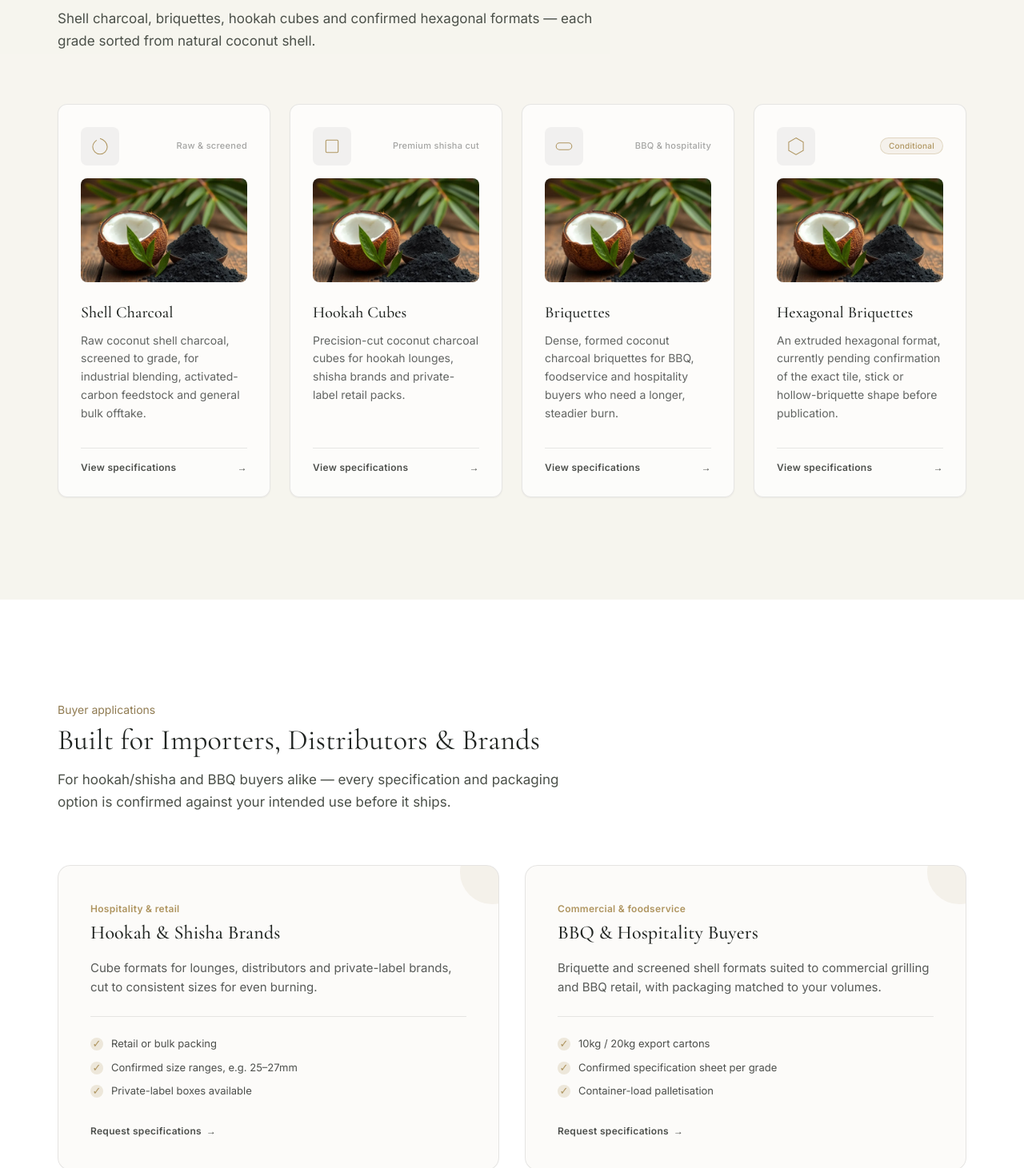
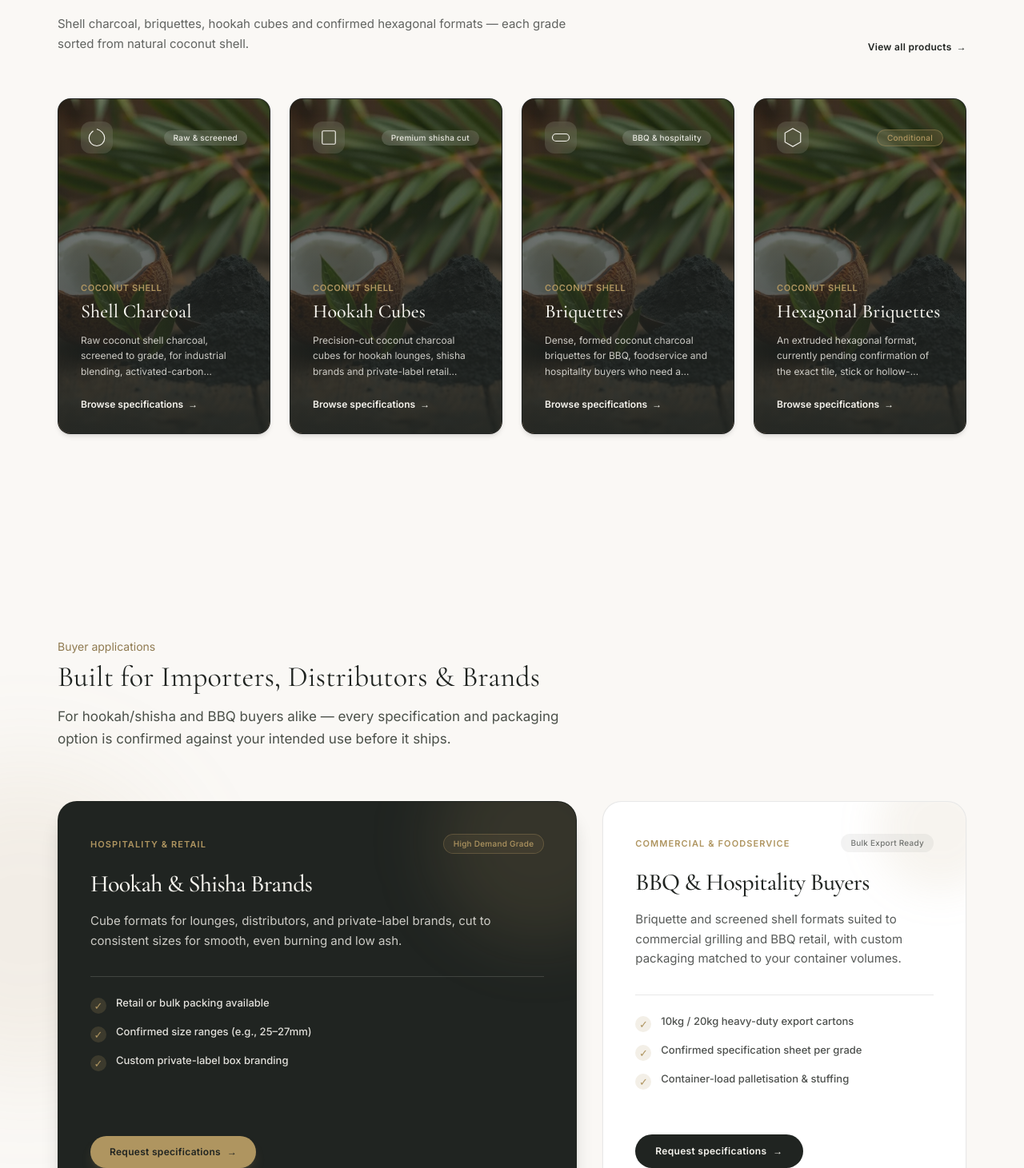
Before and after one commit to yashshingne33/shreeshyam-exports, a React (Vite) app: page / in a window 1280 px wide. Shown: the part 949-2410 px from the top of the page at 80% size. Built offline with nearby package versions, Linux system fonts and the light colour scheme.

Commit message:
Overall design of homepage has been updated.

```diff
--- a/src/pages/Home.jsx
+++ b/src/pages/Home.jsx
@@ -85,59 +85,88 @@ function Silhouette({ shape }) {
 
 function ProductRange() {
   return (
-    <section className="relative bg-ivory/60 py-24 sm:py-32">
+    <section className="relative bg-[#FAF8F5] py-24 sm:py-32">
       <div className="container mx-auto max-w-content px-6 lg:px-8">
-        <SectionHeading
-          kicker="Product range"
-          title="Choose the Format for Your Market"
-          body="Shell charcoal, briquettes, hookah cubes and confirmed hexagonal formats — each grade sorted from natural coconut shell."
-        />
 
-        <div className="mt-16 grid gap-6 sm:grid-cols-2 lg:grid-cols-4">
+        {/* Section Header with Top-Right Action Link */}
+        <div className="flex flex-col justify-between gap-4 md:flex-row md:items-end">
+          <div>
+            <span className="text-xs font-semibold uppercase tracking-widest text-brass">
+              Product range
+            </span>
+            <h2 className="mt-2 font-display text-3xl font-medium text-charcoal sm:text-4xl lg:text-5xl">
+              Choose the Format for Your Market
+            </h2>
+            <p className="mt-3 max-w-2xl text-[15px] leading-relaxed text-charcoal/70">
+              Shell charcoal, briquettes, hookah cubes and confirmed hexagonal formats — each grade sorted from natural coconut shell.
+            </p>
+          </div>
+          <Link
+            to="/products/"
+            className="inline-flex shrink-0 items-center gap-1.5 text-xs font-semibold tracking-wide text-charcoal transition-colors hover:text-brass"
+          >
+            View all products <span className="transition-transform duration-200 group-hover:translate-x-1">&rarr;</span>
+          </Link>
+        </div>
+
+        {/* Card Grid in Reference Style */}
+        <div className="mt-14 grid gap-6 sm:grid-cols-2 lg:grid-cols-4">
           {PRODUCTS.map((product) => (
             <Link
               key={product.slug}
               to={`/products/${product.slug}/`}
-              className="group relative flex flex-col justify-between rounded-xl border border-charcoal/10 bg-white/70 p-7 shadow-sm backdrop-blur-sm transition-all duration-300 hover:-translate-y-1.5 hover:border-brass/70 hover:bg-white hover:shadow-xl hover:shadow-brass/10"
+              className="group relative flex min-h-[420px] flex-col justify-between overflow-hidden rounded-2xl border border-charcoal/10 bg-charcoal p-7 text-ivory shadow-md transition-all duration-500 hover:-translate-y-1.5 hover:shadow-2xl hover:shadow-charcoal/30"
             >
-              <div>
-                <div className="flex items-center justify-between">
-                  <div className="flex h-12 w-12 items-center justify-center rounded-lg bg-charcoal/5 p-2.5 text-brass transition-colors duration-300 group-hover:bg-brass group-hover:text-charcoal">
+              {/* Full Background Image */}
+              <img
+                src={product.image}
+                alt={product.name}
+                loading="lazy"
+                className="absolute inset-0 h-full w-full object-cover transition-transform duration-700 group-hover:scale-105"
+              />
+
+              {/* Dark Gradient Overlay for Readability */}
+              <div className="absolute inset-0 bg-gradient-to-t from-charcoal/95 via-charcoal/70 to-charcoal/40 transition-opacity duration-300 group-hover:from-charcoal/90 group-hover:via-charcoal/60" />
+
+              {/* Top Row: Icon & Tag */}
+              <div className="relative z-10 flex items-center justify-between">
+                <div className="flex h-10 w-10 items-center justify-center rounded-xl bg-white/10 text-ivory backdrop-blur-md transition-colors duration-300 group-hover:bg-brass group-hover:text-charcoal">
                   <Silhouette shape={product.shape} />
                 </div>
                 {product.conditional ? (
-                    <span className="rounded-full border border-brass/30 bg-brass/10 px-2.5 py-0.5 text-[10px] font-medium tracking-wide text-brass">
+                  <span className="rounded-full border border-brass/40 bg-brass/20 px-3 py-0.5 text-[10px] font-medium tracking-wide text-brass backdrop-blur-md">
                     Conditional
                   </span>
                 ) : (
-                    <span className="text-[11px] font-medium tracking-wide text-charcoal/40">
-                      {product.tagline}
+                  <span className="rounded-full bg-white/15 px-3 py-0.5 text-[10px] font-medium tracking-wide text-ivory/90 backdrop-blur-md">
+                    {product.tagline || "Available"}
                   </span>
                 )}
               </div>
 
-                <div className="mt-4 aspect-[16/10] w-full overflow-hidden rounded-lg bg-charcoal/5">
-                  <img
-                    src={product.image}
-                    alt={product.name}
-                    loading="lazy"
-                    className="h-full w-full object-cover transition-transform duration-500 group-hover:scale-105"
-                  />
-                </div>
+              {/* Bottom Content Area */}
+              <div className="relative z-10 mt-auto pt-12">
+                <span className="text-[11px] font-semibold uppercase tracking-wider text-brass">
+                  Coconut Shell
+                </span>
 
-                <h3 className="mt-6 font-display text-xl font-medium text-charcoal transition-colors group-hover:text-brass">
+                <h3 className="mt-1 font-display text-2xl font-medium text-ivory transition-colors group-hover:text-brass">
                   {product.shortName}
                 </h3>
-                <p className="mt-2.5 text-sm leading-relaxed text-charcoal/70">{product.summary}</p>
+
+                <p className="mt-2.5 line-clamp-3 text-xs leading-relaxed text-ivory/80">
+                  {product.summary}
+                </p>
+
+                <div className="mt-6 flex items-center gap-1.5 text-xs font-semibold text-ivory transition-colors group-hover:text-brass">
+                  <span>Browse specifications</span>
+                  <span className="transition-transform duration-200 group-hover:translate-x-1">&rarr;</span>
                 </div>
-
-              <div className="mt-8 flex items-center justify-between border-t border-charcoal/10 pt-4 text-xs font-semibold tracking-wide text-charcoal/80 transition-colors group-hover:text-brass">
-                <span>View specifications</span>
-                <span className="transition-transform duration-200 group-hover:translate-x-1">&rarr;</span>
               </div>
             </Link>
           ))}
         </div>
+
       </div>
     </section>
   );
@@ -145,60 +174,107 @@ function ProductRange() {
 
 const APPLICATIONS = [
   {
-    category: "Hospitality & retail",
+    category: "Hospitality & Retail",
     title: "Hookah & Shisha Brands",
-    body: "Cube formats for lounges, distributors and private-label brands, cut to consistent sizes for even burning.",
-    specs: ["Retail or bulk packing", "Confirmed size ranges, e.g. 25–27mm", "Private-label boxes available"],
+    body: "Cube formats for lounges, distributors, and private-label brands, cut to consistent sizes for smooth, even burning and low ash.",
+    specs: ["Retail or bulk packing available", "Confirmed size ranges (e.g., 25–27mm)", "Custom private-label box branding"],
+    highlight: "High Demand Grade",
+    isPrimary: true,
   },
   {
-    category: "Commercial & foodservice",
+    category: "Commercial & Foodservice",
     title: "BBQ & Hospitality Buyers",
-    body: "Briquette and screened shell formats suited to commercial grilling and BBQ retail, with packaging matched to your volumes.",
-    specs: ["10kg / 20kg export cartons", "Confirmed specification sheet per grade", "Container-load palletisation"],
+    body: "Briquette and screened shell formats suited to commercial grilling and BBQ retail, with custom packaging matched to your container volumes.",
+    specs: ["10kg / 20kg heavy-duty export cartons", "Confirmed specification sheet per grade", "Container-load palletisation & stuffing"],
+    highlight: "Bulk Export Ready",
+    isPrimary: false,
   },
 ];
 
 function BuyerApplications() {
   return (
-    <section className="relative bg-white py-24 sm:py-32">
-      <div className="container mx-auto max-w-content px-6 lg:px-8">
+    <section className="relative bg-[#FAF8F5] py-24 sm:py-32 overflow-hidden">
+      {/* Decorative ambient background blur */}
+      <div className="pointer-events-none absolute -left-40 top-1/2 h-96 w-96 -translate-y-1/2 rounded-full bg-brass/10 blur-3xl" />
+
+      <div className="container relative z-10 mx-auto max-w-content px-6 lg:px-8">
         <SectionHeading
           kicker="Buyer applications"
           title="Built for Importers, Distributors & Brands"
           body="For hookah/shisha and BBQ buyers alike — every specification and packaging option is confirmed against your intended use before it ships."
         />
 
-        <div className="mt-16 grid gap-8 sm:grid-cols-2">
+        <div className="mt-16 grid gap-8 lg:grid-cols-12 lg:items-stretch">
           {APPLICATIONS.map((app) => (
             <div
               key={app.title}
-              className="group relative flex flex-col justify-between overflow-hidden rounded-2xl border border-charcoal/10 bg-ivory/40 p-8 transition-all duration-300 hover:border-brass/60 hover:bg-ivory/80 hover:shadow-lg hover:shadow-brass/5 sm:p-10"
+              className={`group relative flex flex-col justify-between overflow-hidden rounded-3xl p-8 sm:p-10 transition-all duration-500 hover:-translate-y-1.5 ${
+                app.isPrimary
+                  ? "lg:col-span-7 bg-charcoal text-ivory shadow-xl shadow-charcoal/20 border border-charcoal/20 hover:border-brass/50"
+                  : "lg:col-span-5 bg-white text-charcoal border border-charcoal/10 shadow-sm hover:border-brass/60 hover:shadow-xl hover:shadow-brass/5"
+              }`}
             >
-              <div className="absolute right-0 top-0 h-20 w-20 translate-x-8 -translate-y-8 rounded-full bg-brass/10 transition-transform duration-500 group-hover:scale-150" />
-              <div>
-                <span className="text-xs font-semibold tracking-wide text-brass">{app.category}</span>
-                <h3 className="mt-1 font-display text-2xl font-medium text-charcoal">{app.title}</h3>
-                <p className="mt-4 text-[15px] leading-relaxed text-charcoal/75">{app.body}</p>
+              {/* Decorative radial highlight effect */}
+              {app.isPrimary ? (
+                <div className="pointer-events-none absolute -right-20 -top-20 h-64 w-64 rounded-full bg-brass/15 blur-2xl transition-transform duration-700 group-hover:scale-125" />
+              ) : (
+                <div className="pointer-events-none absolute -right-12 -top-12 h-40 w-40 rounded-full bg-brass/10 blur-xl transition-transform duration-700 group-hover:scale-150" />
+              )}
 
-                <ul className="mt-6 space-y-2.5 border-t border-charcoal/10 pt-6">
+              <div className="relative z-10">
+                {/* Header Tag Row */}
+                <div className="flex items-center justify-between gap-4">
+                  <span className={`text-[11px] font-semibold uppercase tracking-widest ${app.isPrimary ? "text-brass" : "text-brass"}`}>
+                    {app.category}
+                  </span>
+                  <span className={`rounded-full px-3 py-1 text-[10px] font-medium tracking-wide ${
+                    app.isPrimary
+                      ? "border border-brass/30 bg-brass/10 text-brass backdrop-blur-sm"
+                      : "bg-charcoal/5 text-charcoal/60"
+                  }`}>
+                    {app.highlight}
+                  </span>
+                </div>
+
+                {/* Title & Description */}
+                <h3 className={`mt-5 font-display text-2xl sm:text-3xl font-medium tracking-tight ${app.isPrimary ? "text-ivory" : "text-charcoal"}`}>
+                  {app.title}
+                </h3>
+                <p className={`mt-4 text-[15px] leading-relaxed ${app.isPrimary ? "text-ivory/80" : "text-charcoal/75"}`}>
+                  {app.body}
+                </p>
+
+                {/* Spec List */}
+                <ul className={`mt-8 space-y-3.5 border-t pt-6 ${app.isPrimary ? "border-ivory/15" : "border-charcoal/10"}`}>
                   {app.specs.map((item) => (
-                    <li key={item} className="flex items-center gap-2.5 text-[13px] text-charcoal/80">
-                      <span className="flex h-4 w-4 shrink-0 items-center justify-center rounded-full bg-brass/20 text-brass">
+                    <li key={item} className="flex items-start gap-3 text-xs sm:text-[13px]">
+                      <span className={`flex h-5 w-5 shrink-0 items-center justify-center rounded-full mt-0.5 ${
+                        app.isPrimary ? "bg-brass/20 text-brass" : "bg-brass/15 text-brass"
+                      }`}>
                         &#10003;
                       </span>
-                      <span>{item}</span>
+                      <span className={app.isPrimary ? "text-ivory/90 font-medium" : "text-charcoal/80 font-medium"}>
+                        {item}
+                      </span>
                     </li>
                   ))}
                 </ul>
               </div>
 
+              {/* Action Button */}
+              <div className="relative z-10 mt-10 pt-4">
                 <Link
                   to="/request-a-quote/"
-                className="mt-8 inline-flex items-center gap-1.5 text-xs font-semibold tracking-wide text-charcoal/80 transition-colors group-hover:text-brass"
+                  className={`inline-flex items-center gap-2 rounded-full px-6 py-3 text-xs font-semibold tracking-wide transition-all ${
+                    app.isPrimary
+                      ? "bg-brass text-charcoal hover:bg-[#c2a877] shadow-lg shadow-brass/20"
+                      : "border border-charcoal/20 bg-charcoal text-ivory hover:bg-charcoal/90"
+                  }`}
                 >
-                Request specifications
+                  <span>Request specifications</span>
                   <span className="transition-transform duration-200 group-hover:translate-x-1">&rarr;</span>
                 </Link>
+              </div>
             </div>
           ))}
         </div>
@@ -310,33 +386,99 @@ function PackagingPreview() {
   );
 }
 
+
 function OrderingProcess() {
   return (
-    <section className="bg-ivory/50 py-20 sm:py-24">
-      <div className="container mx-auto max-w-content px-6 lg:px-8">
-        <SectionHeading
-          kicker="Ordering process"
-          title="Share Requirements → Confirm Specification → Agree Order → Prepare Shipment"
-          body="A transparent, four-step path from first enquiry to dispatch, without a fixed universal lead time."
-          align="center"
-        />
+    <section className="relative overflow-hidden bg-white py-24 sm:py-32">
+      {/* Decorative Gradient Glows in Background */}
+      <div className="pointer-events-none absolute -left-20 top-1/3 h-96 w-96 rounded-full bg-brass/10 blur-3xl" />
+      <div className="pointer-events-none absolute -right-20 bottom-10 h-80 w-80 rounded-full bg-brass/10 blur-3xl" />
 
-        <div className="relative mt-12 grid gap-5 sm:grid-cols-2 lg:grid-cols-4">
-          {ORDERING_STEPS.map((step) => (
+      <div className="container relative z-10 mx-auto max-w-content px-6 lg:px-8">
+
+        {/* Section Heading */}
+        <div className="text-center">
+          <span className="inline-flex items-center gap-2 rounded-full border border-brass/30 bg-brass/10 px-4 py-1.5 text-xs font-semibold tracking-widest text-brass uppercase">
+            <span className="h-1.5 w-1.5 rounded-full bg-brass animate-ping" />
+            Seamless Fulfillment
+          </span>
+          <h2 className="mx-auto mt-4 max-w-2xl font-display text-3xl font-medium tracking-tight text-charcoal sm:text-5xl">
+            A Clear, 4-Step Path to Shipment
+          </h2>
+          <p className="mx-auto mt-4 max-w-xl text-[15px] leading-relaxed text-charcoal/70">
+            A transparent journey from your initial inquiry to container dispatch, tailored to your exact specification.
+          </p>
+        </div>
+
+        {/* Dynamic Stepped Process Cards */}
+        <div className="relative mt-20 grid gap-8 sm:grid-cols-2 lg:grid-cols-4 lg:gap-6">
+
+          {/* Connecting Line across cards (Desktop) */}
+          <div className="pointer-events-none absolute top-1/2 left-[10%] right-[10%] hidden -translate-y-1/2 border-t-2 border-dashed border-brass/30 lg:block" />
+
+          {ORDERING_STEPS.map((step, idx) => {
+            // Apply unique vertical offsets for a staircase visual rhythm
+            const offsets = [
+              "lg:-translate-y-4",
+              "lg:translate-y-4",
+              "lg:-translate-y-2",
+              "lg:translate-y-6",
+            ];
+
+            return (
               <div
-              key={step.n}
-              className="group flex flex-col justify-between rounded-xl border border-charcoal/10 bg-white p-6 shadow-sm transition-all duration-300 hover:-translate-y-1 hover:border-brass hover:shadow-lg hover:shadow-brass/10"
+                key={step.n || idx}
+                className={`group relative flex flex-col justify-between overflow-hidden rounded-3xl border border-charcoal/10 bg-[#FAF8F5] p-8 shadow-sm transition-all duration-500 hover:z-20 hover:-translate-y-2 hover:border-brass hover:bg-white hover:shadow-2xl hover:shadow-brass/15 ${offsets[idx % 4]}`}
               >
+                {/* Glowing Corner Accent on Hover */}
+                <div className="pointer-events-none absolute -right-12 -top-12 h-32 w-32 rounded-full bg-brass/15 blur-xl transition-transform duration-500 group-hover:scale-150" />
+
                 <div>
-                <span className="font-display text-2xl font-medium text-brass">{step.n}</span>
-                <h3 className="mt-4 font-display text-lg font-medium text-charcoal transition-colors group-hover:text-brass">
+                  {/* Step Badge & Number */}
+                  <div className="flex items-center justify-between">
+                    <div className="relative flex h-14 w-14 items-center justify-center rounded-2xl bg-charcoal font-display text-xl font-bold text-brass shadow-md transition-all duration-300 group-hover:scale-110 group-hover:bg-brass group-hover:text-charcoal group-hover:shadow-brass/30">
+                      {step.n || `0${idx + 1}`}
+                    </div>
+
+                    {/* Step indicator tag */}
+                    <span className="text-[10px] font-bold uppercase tracking-widest text-charcoal/30 transition-colors group-hover:text-brass">
+                      Phase 0{idx + 1}
+                    </span>
+                  </div>
+
+                  {/* Step Title */}
+                  <h3 className="mt-8 font-display text-2xl font-medium tracking-tight text-charcoal transition-colors group-hover:text-brass">
                     {step.title}
                   </h3>
-                <p className="mt-2 text-[13px] leading-relaxed text-charcoal/70">{step.body}</p>
+
+                  {/* Step Description */}
+                  <p className="mt-3 text-xs sm:text-[13px] leading-relaxed text-charcoal/70">
+                    {step.body}
+                  </p>
+                </div>
+
+                {/* Bottom Interactive Arrow Bar */}
+                <div className="mt-8 flex items-center justify-between border-t border-charcoal/10 pt-4 text-xs font-semibold tracking-wide text-charcoal/60 transition-colors group-hover:text-brass">
+                  <span>Next Step</span>
+                  <div className="flex h-7 w-7 items-center justify-center rounded-full bg-charcoal/5 transition-transform duration-300 group-hover:translate-x-1 group-hover:bg-brass group-hover:text-charcoal">
+                    &rarr;
                   </div>
                 </div>
-          ))}
               </div>
+            );
+          })}
+        </div>
+
+        {/* Bottom Callout Ribbon */}
+        <div className="mt-20 text-center">
+          <p className="text-xs font-medium text-charcoal/60 sm:text-sm">
+            Need a custom schedule or private-label timeline?{" "}
+            <a href="/request-a-quote/" className="font-semibold text-brass underline underline-offset-4 hover:text-charcoal">
+              Talk directly with our export desk &rarr;
+            </a>
+          </p>
+        </div>
+
       </div>
     </section>
   );
```
Lines whose indentation alone changed are shown as unchanged.
